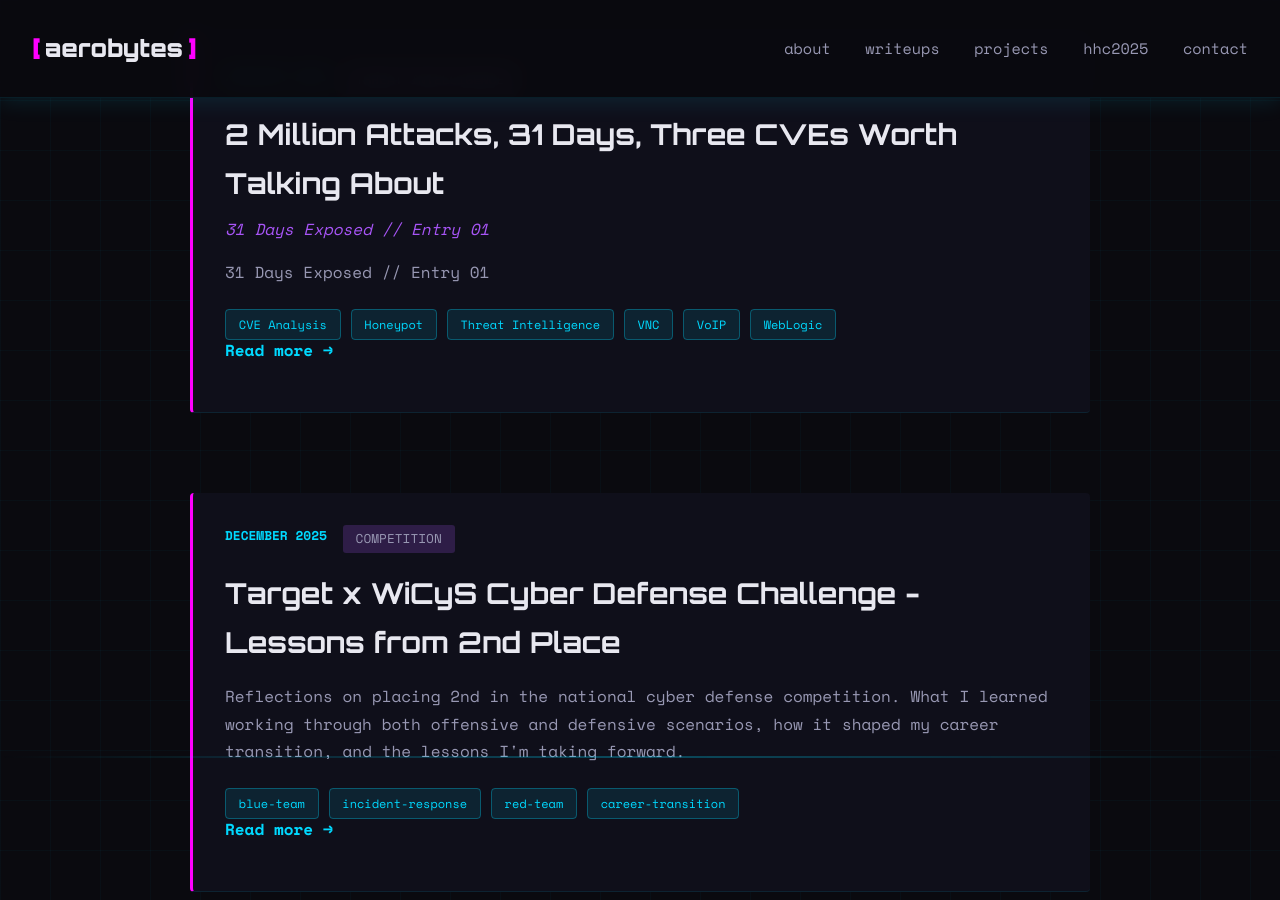
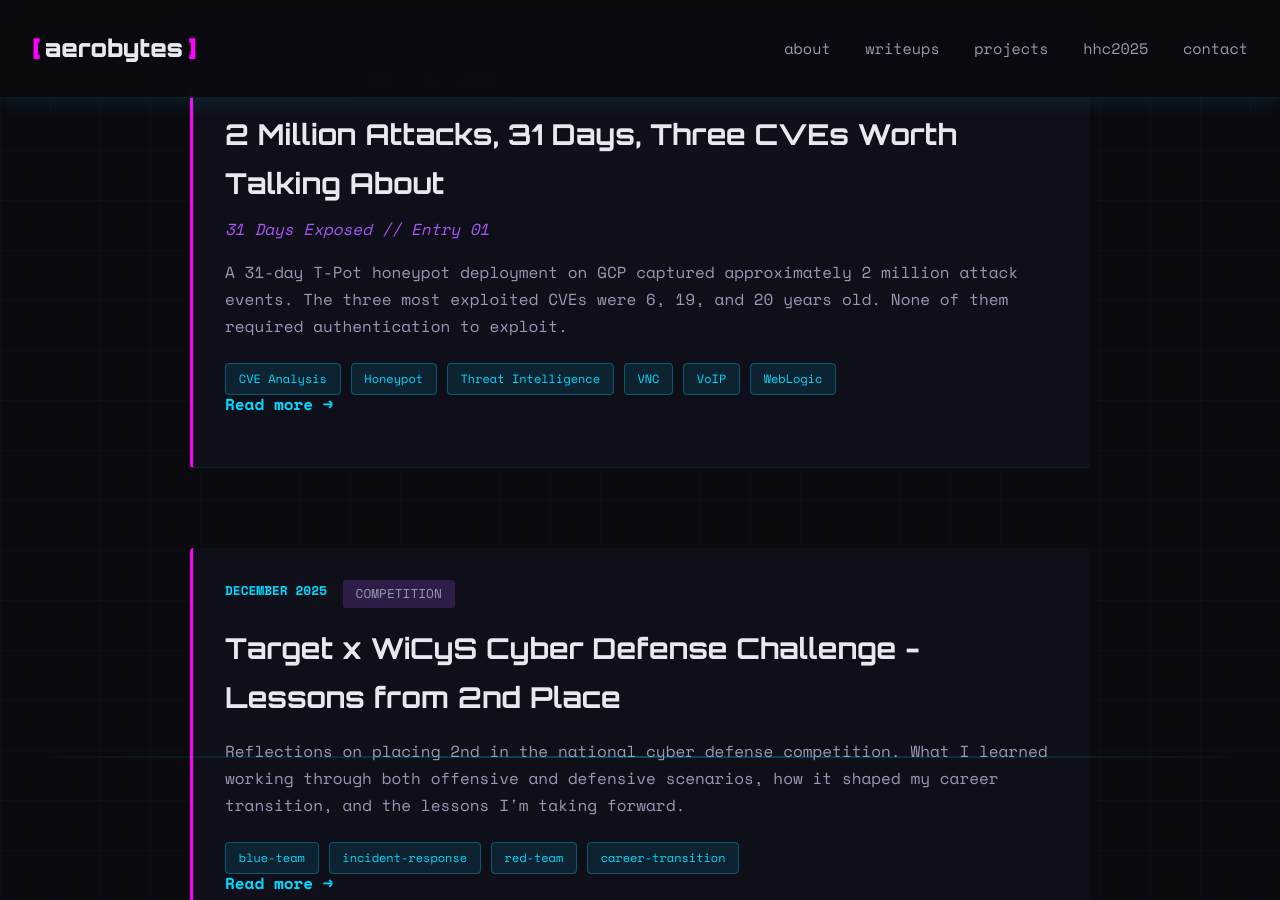
Before and after one commit to Aeronique/aerobytes-site, a Jekyll site: the page built from writeups.html, in a window 1280 px wide and 900 px high, scrolled down 429 px. Built offline with Jekyll 4.4.1, drawn with Linux system fonts in a browser that asks for light colours.

Commit message:
Update 2026-02-06-31-days-exposed-01.md

```diff
--- a/_posts/2026-02-06-31-days-exposed-01.md
+++ b/_posts/2026-02-06-31-days-exposed-01.md
@@ -5,6 +5,7 @@ date: 2026-02-06
 category: THREAT INTELLIGENCE
 series: "31 Days Exposed"
 entry: "01"
+excerpt: "A 31-day T-Pot honeypot deployment on GCP captured approximately 2 million attack events. The three most exploited CVEs were 6, 19, and 20 years old. None of them required authentication to exploit."
 tags: [CVE Analysis, Honeypot, Threat Intelligence, VNC, VoIP, WebLogic]
 ---
 
```
